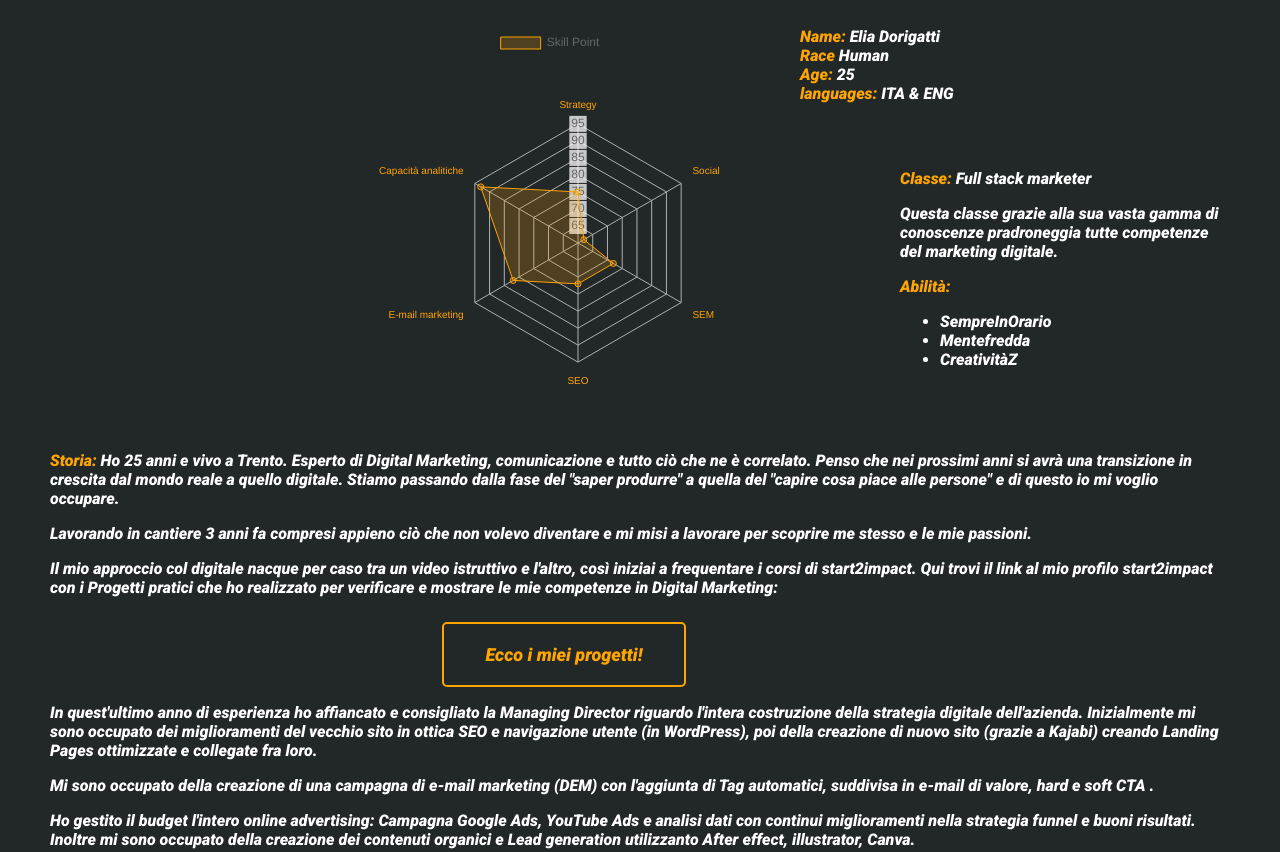
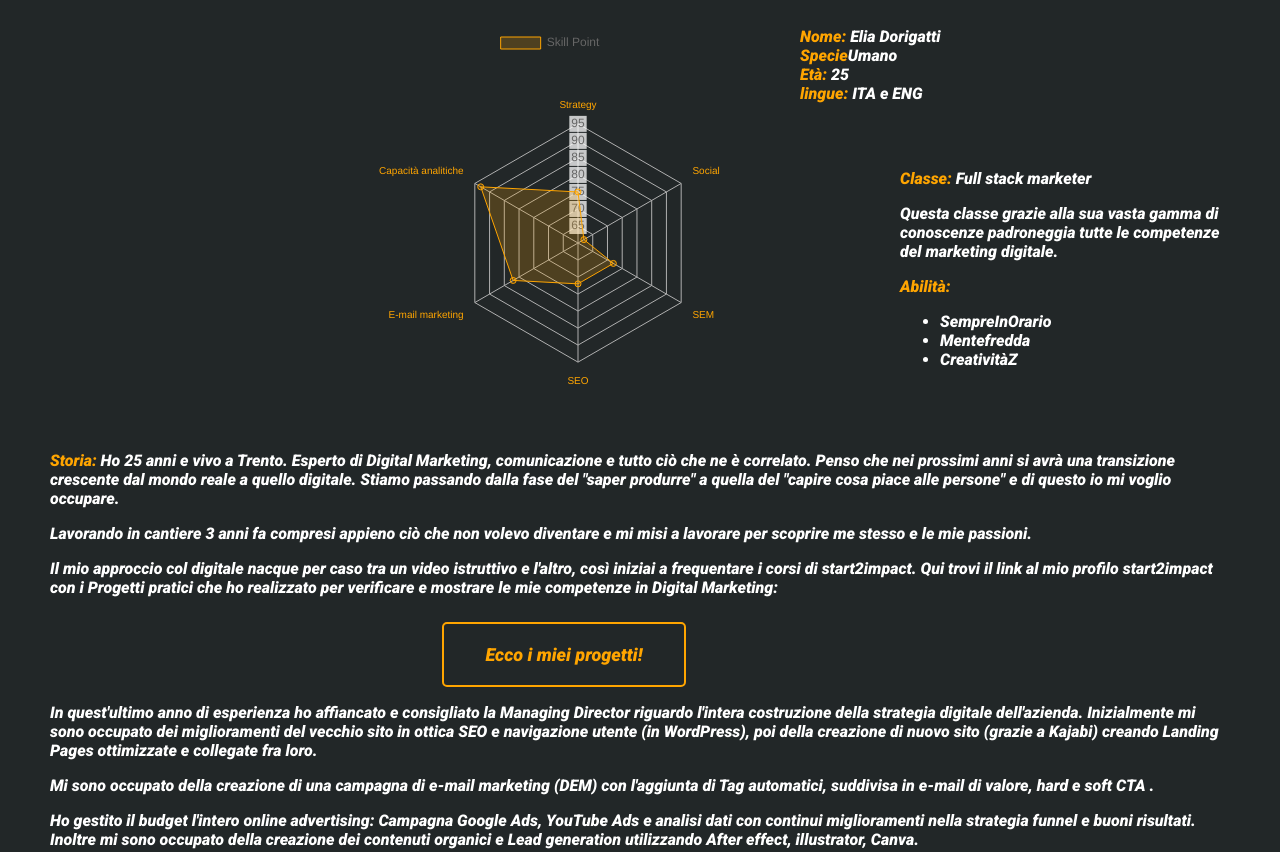
Before and after one commit to Defset/ultimo-18-40, a plain HTML site: page index.html in a window 1280 px wide. Shown: the part 396-1248 px from the top of the page. Drawn offline with nearby package versions, Linux system fonts and the light colour scheme.

Commit message:
Update index.html

```diff
--- a/index.html
+++ b/index.html
@@ -54,10 +54,10 @@
 
       <div class="specifiche">
 
-        <font color="#ffa500">Name:</font> Elia Dorigatti <br>
-        <font color="#ffa500">Race</font> Human<br>
-        <font color="#ffa500">Age:</font> 25<br>
-        <font color="#ffa500">languages:</font> ITA & ENG<br>
+        <font color="#ffa500">Nome:</font> Elia Dorigatti <br>
+        <font color="#ffa500">Specie</font>Umano<br>
+        <font color="#ffa500">Età:</font> 25<br>
+        <font color="#ffa500">lingue:</font> ITA e ENG<br>
 
 
       </div>
@@ -66,7 +66,7 @@
 
        <p>
         <font color="#ffa500">Classe: </font> Full stack marketer  </p>
-      Questa classe grazie alla sua vasta gamma di conoscenze pradroneggia tutte competenze del marketing digitale.
+      Questa classe grazie alla sua vasta gamma di conoscenze padroneggia tutte le competenze del marketing digitale.
       <p>  <font color="#ffa500">Abilità: </font> </p>
         <ul>
           <li>SempreInOrario</li>
@@ -81,7 +81,7 @@
 
        <p><font color="#ffa500">Storia:</font> Ho 25 anni e vivo a Trento.
        Esperto di Digital Marketing, comunicazione e tutto ciò che ne è correlato.
-       Penso che nei prossimi anni si avrà una transizione in crescita dal mondo reale a quello digitale.
+       Penso che nei prossimi anni si avrà una transizione crescente dal mondo reale a quello digitale.
        Stiamo passando dalla fase del "saper produrre" a quella del "capire cosa piace alle persone" e di questo io mi voglio occupare.</p>
 
        <p>Lavorando in cantiere 3 anni fa compresi appieno ciò che non volevo diventare e mi misi a lavorare per scoprire me stesso e le mie passioni.
@@ -108,7 +108,7 @@
         </p>
          <p>Ho gestito il budget l'intero online advertising: Campagna Google Ads, YouTube Ads e analisi dati con continui miglioramenti nella strategia funnel e buoni risultati.
 
-          Inoltre mi sono occupato della creazione dei contenuti organici e Lead generation utilizzanto After effect, illustrator, Canva.
+          Inoltre mi sono occupato della creazione dei contenuti organici e Lead generation utilizzando After effect, illustrator, Canva.
 
         </p>
         <p> Ho capito che il Digital Marketing per me è l’insieme di tre cose: L'unione delle mie passioni, il mio futuro, il futuro di tutti.
```
